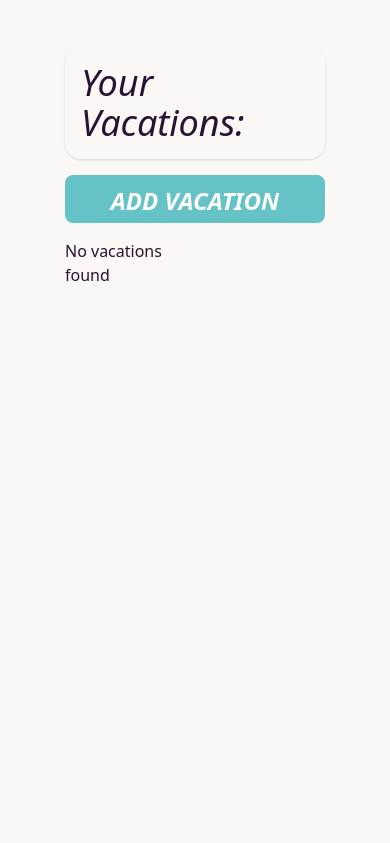
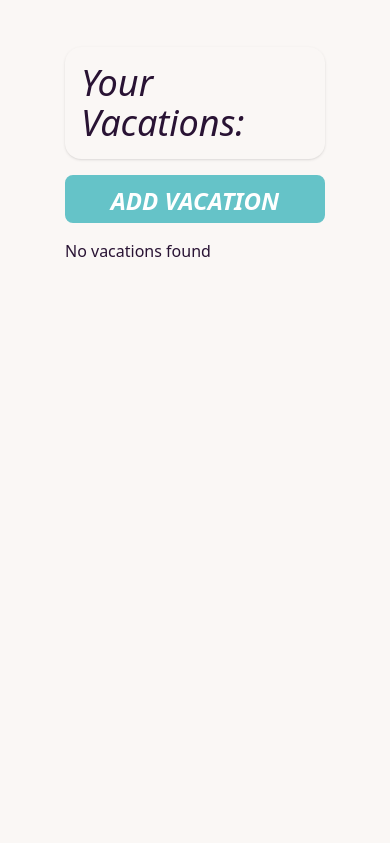
Before and after one commit to dave-sh/bookify, a PHP site: page /components/vacations.php in a window 390 px wide. Shown: the part 77-920 px from the top of the page. Run offline with PHP 8.4, Linux system fonts and the light colour scheme; the visitor is signed in with stand-in values (Sample User, id 1); data that the repository does not hold is empty; some libraries are stand-ins or nearby versions.

Commit message:
made more adaptable for small media

```diff
--- a/components/vacations.php
+++ b/components/vacations.php
@@ -63,7 +63,7 @@ include 'navbar_logged_in.php';
   		<div class="text-white italic -mt-2">Add Vacation</div>
   	</button>
   	<form method="get" action="" name='vacForm'>
-  	<div class="container w-2/3 mt-4 mx-auto grid grid-cols-2 gap-4 overflow-auto mb-4">
+  	<div class="container w-2/3 mt-4 mx-auto grid grid-cols-1 md:grid-cols-2 lg:grid-cols-3 gap-4 overflow-auto mb-4">
   		<?php
 			if ($result->num_rows > 0) {
 				// Output data of each row
```
